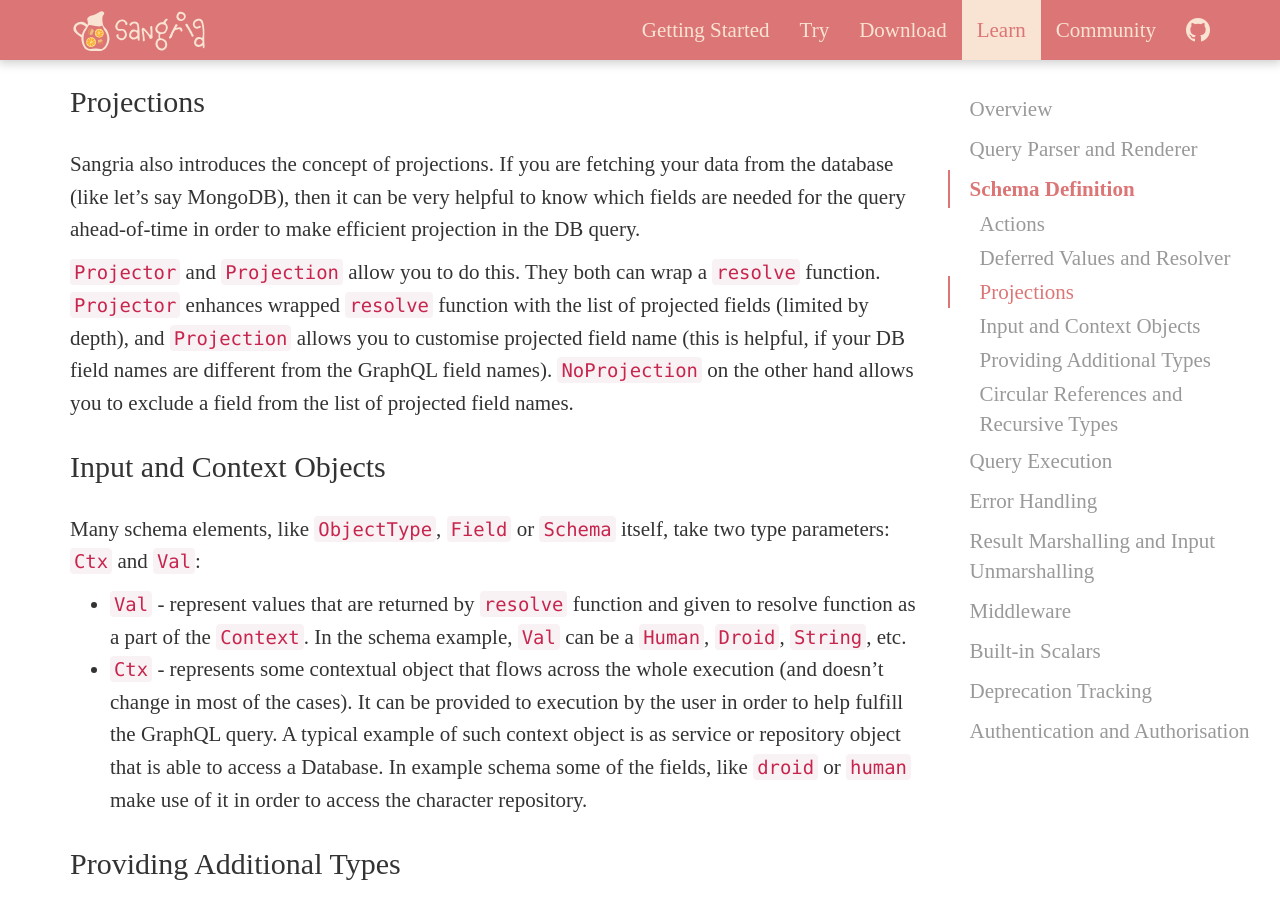
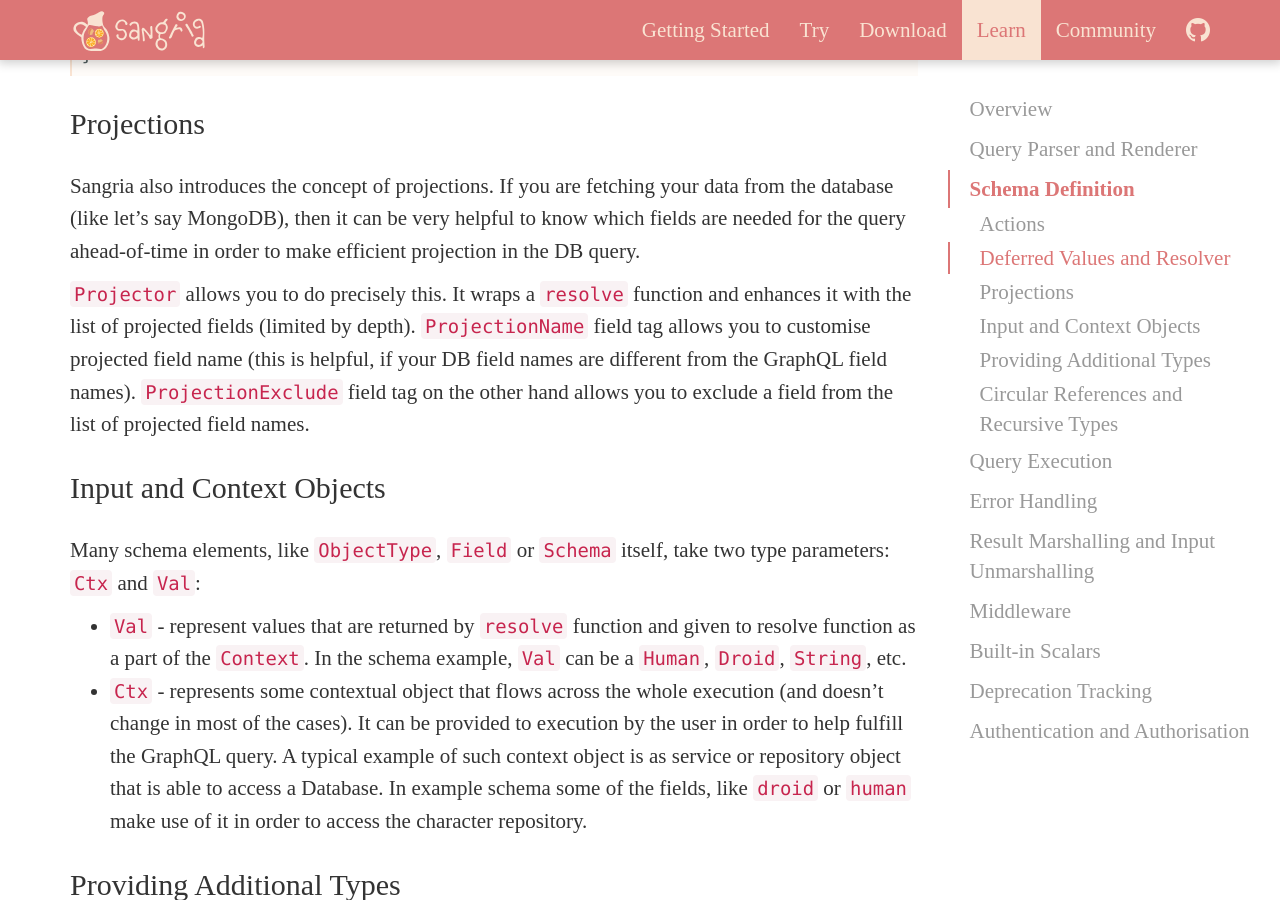
Before and after one commit to sangria-graphql/sangria-graphql.github.io, a Jekyll site: the page built from learn.md, in a window 1280 px wide and 900 px high, scrolled down 5955 px. Built offline with Jekyll 4.4.1, drawn with Linux system fonts in a browser that asks for light colours; some of the changed text lies outside the part shown.

Commit message:
fixed projections

```diff
--- a/learn.md
+++ b/learn.md
@@ -165,7 +165,8 @@
   fields[Unit, Droid](
     Field("id", StringType,
       Some("The id of the droid."),
-      resolve = Projection("_id", _.value.id)),
+      tags = ProjectionName("_id") :: Nil,
+      resolve = _.value.id),
     Field("name", OptionType(StringType),
       Some("The name of the droid."),
       resolve = ctx => Future.successful(ctx.value.name)),
@@ -242,10 +243,10 @@
 Sangria also introduces the concept of projections. If you are fetching your data from the database (like let's say MongoDB), then it can be
 very helpful to know which fields are needed for the query ahead-of-time in order to make efficient projection in the DB query.
 
-`Projector` and `Projection` allow you to do this. They both can wrap a `resolve` function. `Projector` enhances wrapped `resolve` function
-with the list of projected fields (limited by depth), and `Projection` allows you to customise projected
+`Projector` allows you to do precisely this. It wraps a `resolve` function and enhances it
+with the list of projected fields (limited by depth). `ProjectionName` field tag allows you to customise projected
 field name (this is helpful, if your DB field names are different from the GraphQL field names).
-`NoProjection` on the other hand allows you to exclude a field from the list of projected field names.
+`ProjectionExclude` field tag on the other hand allows you to exclude a field from the list of projected field names.
 
 ### Input and Context Objects
 
```
